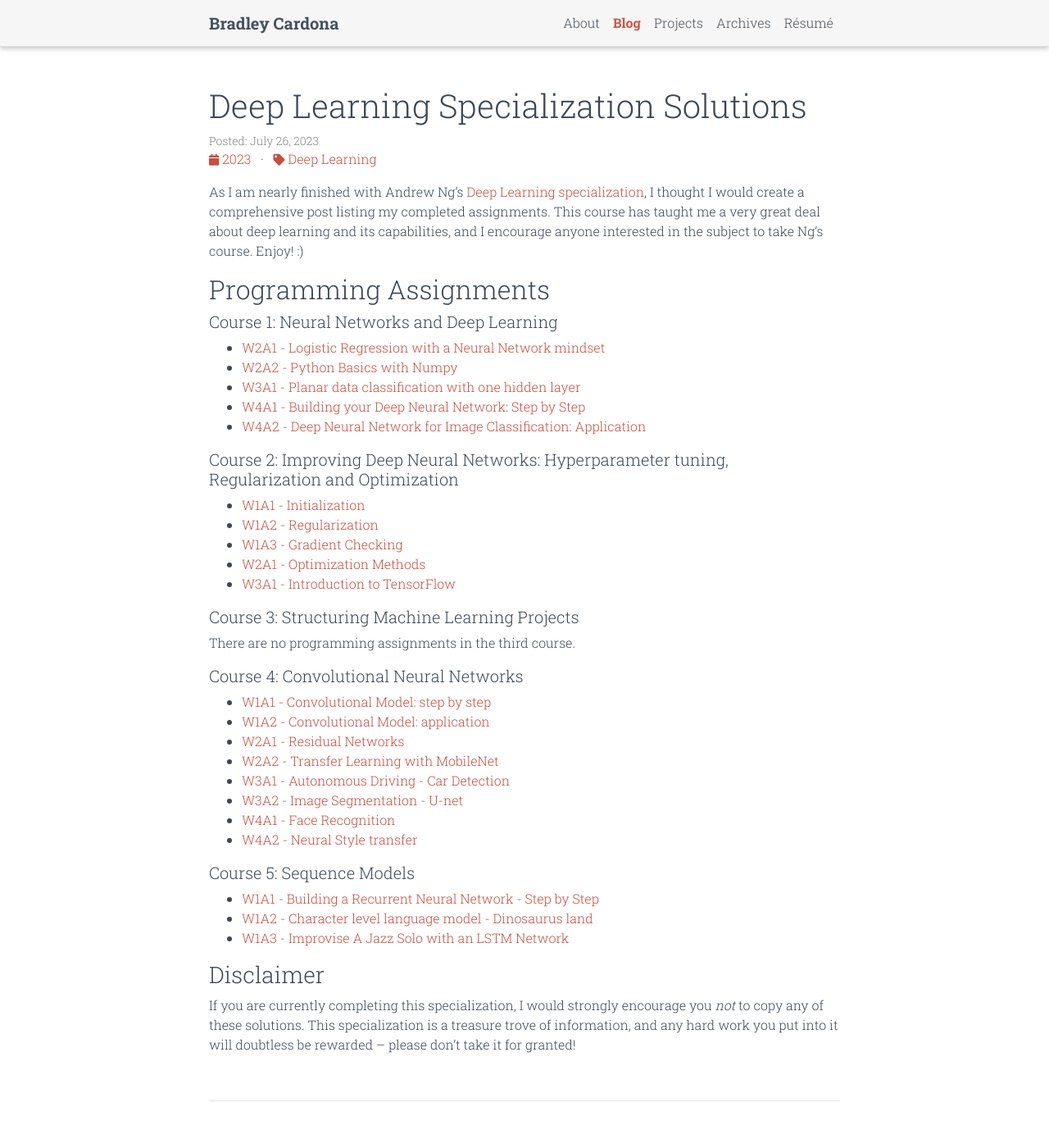
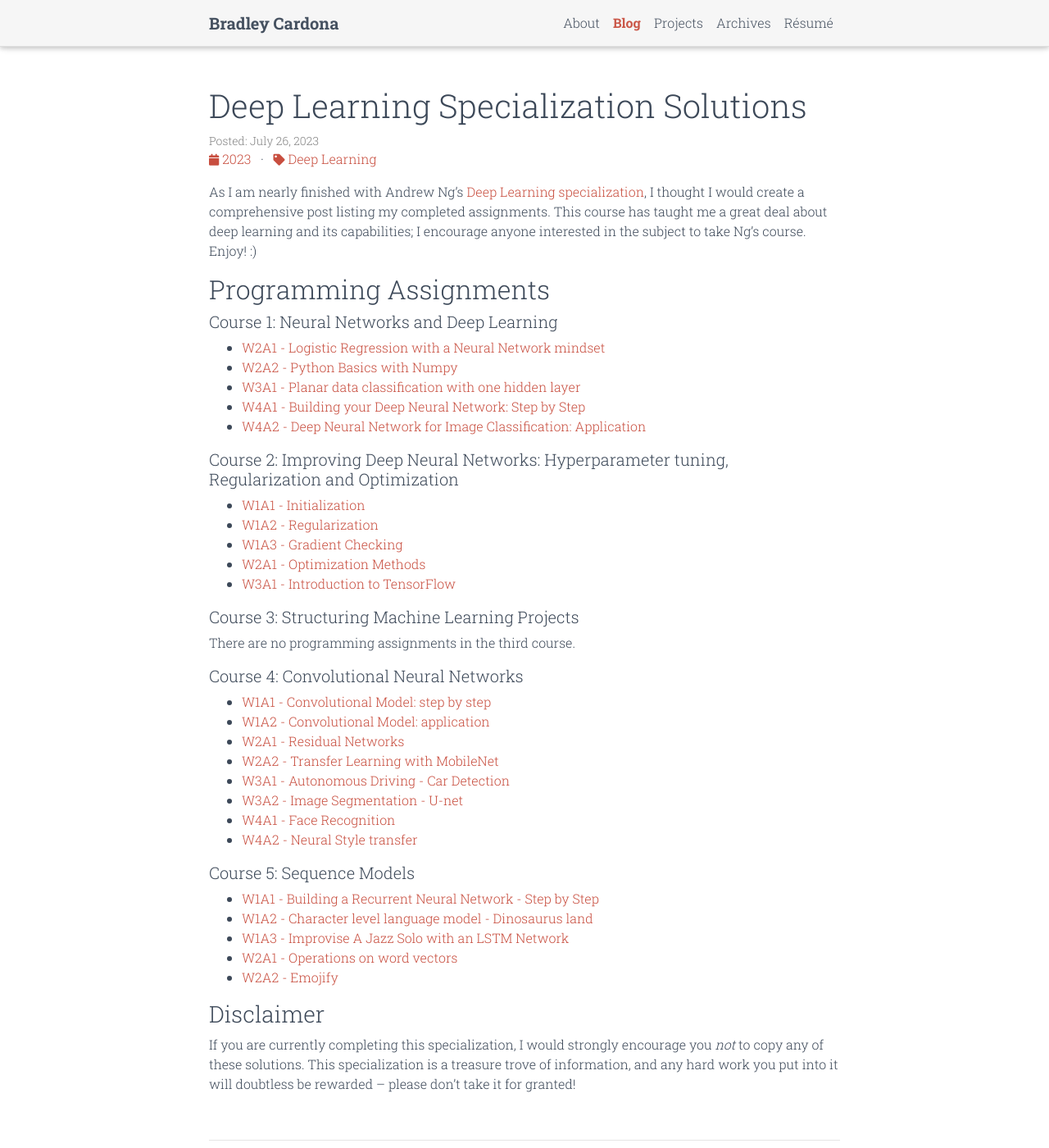
Before and after one commit to BMCARDONA/bmcardona.github.io, a Jekyll site: the page built from _posts/2023-07-23-deep-learning-specialization.md, in a window 1280 px wide and 1400 px high. Shown: the whole window at 82% size. Built offline with Jekyll 4.4.1, drawn with Linux system fonts in a browser that asks for light colours; comment, search, counter and statistics services are not loaded; a style sheet for code colours, icons or effects is not loaded.

Commit message:
add assignments, change wording

```diff
--- a/_posts/2023-07-23-deep-learning-specialization.md
+++ b/_posts/2023-07-23-deep-learning-specialization.md
@@ -7,7 +7,7 @@ tags:
 categories: ["Deep Learning"]
 ---
 
-As I am nearly finished with Andrew Ng's [Deep Learning specialization](https://www.coursera.org/specializations/deep-learning), I thought I would create a comprehensive post listing my completed assignments. This course has taught me a very great deal about deep learning and its capabilities, and I encourage anyone interested in the subject to take Ng's course. Enjoy! :)
+As I am nearly finished with Andrew Ng's [Deep Learning specialization](https://www.coursera.org/specializations/deep-learning), I thought I would create a comprehensive post listing my completed assignments. This course has taught me a great deal about deep learning and its capabilities; I encourage anyone interested in the subject to take Ng's course. Enjoy! :)
 
 ## Programming Assignments
 
@@ -47,6 +47,8 @@ There are no programming assignments in the third course.
 - [W1A1 - Building a Recurrent Neural Network - Step by Step](https://github.com/BMCARDONA/Deep-Learning-Specialization-Solutions/tree/main/5%20-%20Sequence%20Models/week_1/1_building_your_recurrent_neural_network_step_by_step)
 - [W1A2 - Character level language model - Dinosaurus land](https://github.com/BMCARDONA/Deep-Learning-Specialization-Solutions/tree/main/5%20-%20Sequence%20Models/week_1/2_dinosaur_island_character_level_language_modeling)
 - [W1A3 - Improvise A Jazz Solo with an LSTM Network](https://github.com/BMCARDONA/Deep-Learning-Specialization-Solutions/tree/main/5%20-%20Sequence%20Models/week_1/3_jazz_improvisation_with_LSTM)
+- [W2A1 - Operations on word vectors](https://github.com/BMCARDONA/Deep-Learning-Specialization-Solutions/tree/main/5%20-%20Sequence%20Models/week_2/1_operations_on_word_vectors_debiasing)
+- [W2A2 - Emojify](https://github.com/BMCARDONA/Deep-Learning-Specialization-Solutions/tree/main/5%20-%20Sequence%20Models/week_2/2_emojify)
 
 ### Disclaimer
 
```
